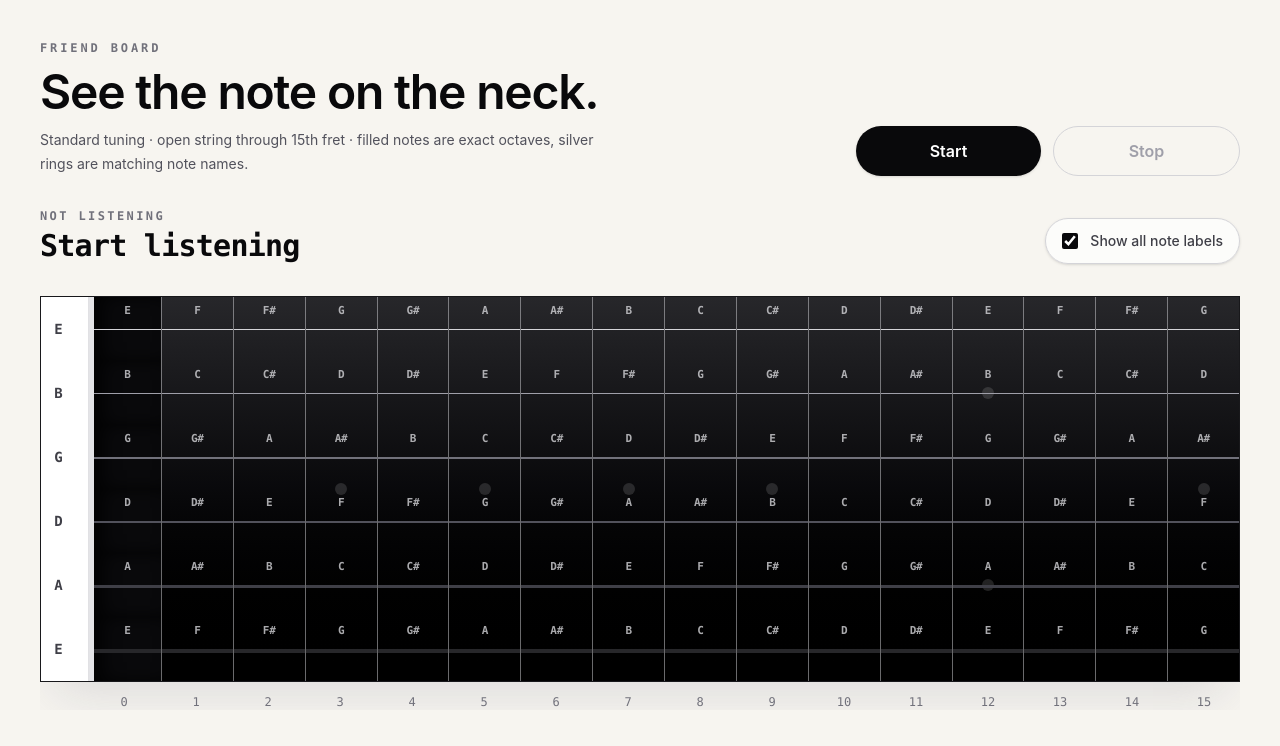
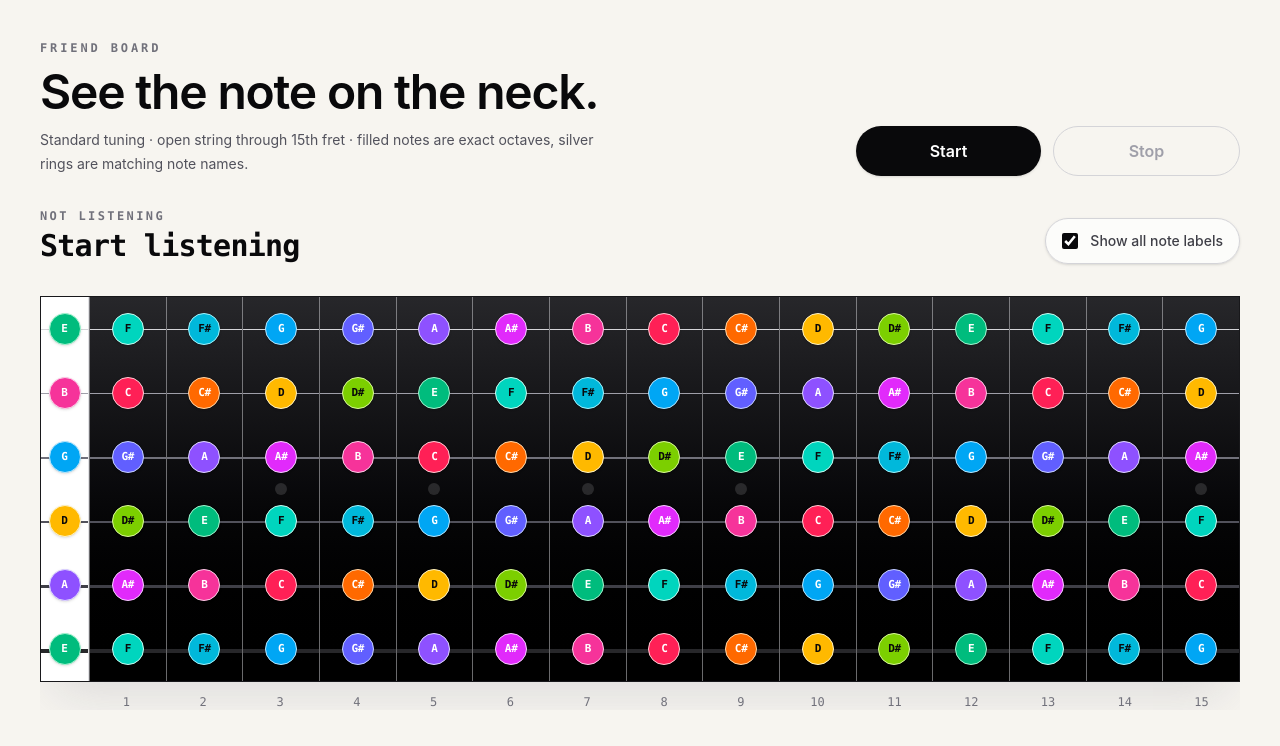
Before and after one commit to asketonim/friend-board, a Next.js app: page / in a window 1280 px wide. Shown: the top 746 px of the page. Built offline with nearby package versions, Linux system fonts and the light colour scheme.

Commit message:
feat: make note labels more distinguishable

```diff
--- a/src/components/Fretboard.tsx
+++ b/src/components/Fretboard.tsx
@@ -1,7 +1,7 @@
 import { DetectedNote, getFretboardPositions } from "@/music/notes"
 
 const MAX_FRET = 15
-const FRETS = Array.from({ length: MAX_FRET + 1 }, (_, fret) => fret)
+const FRETS = Array.from({ length: MAX_FRET }, (_, fret) => fret + 1)
 const MARKER_FRETS: Record<number, true> = {
   3: true,
   5: true,
@@ -17,6 +17,21 @@ const STRING_STYLES = [
   { height: "2px", color: "bg-zinc-600" },
   { height: "3px", color: "bg-zinc-700" },
   { height: "4px", color: "bg-zinc-800" },
+]
+
+const NOTE_COLOR_STYLES = [
+  "bg-rose-500 border-rose-200 text-white",
+  "bg-orange-500 border-orange-200 text-white",
+  "bg-amber-400 border-amber-100 text-zinc-950",
+  "bg-lime-500 border-lime-200 text-zinc-950",
+  "bg-emerald-500 border-emerald-200 text-white",
+  "bg-teal-400 border-teal-100 text-zinc-950",
+  "bg-cyan-500 border-cyan-200 text-zinc-950",
+  "bg-sky-500 border-sky-200 text-white",
+  "bg-indigo-500 border-indigo-200 text-white",
+  "bg-violet-500 border-violet-200 text-white",
+  "bg-fuchsia-500 border-fuchsia-200 text-white",
+  "bg-pink-500 border-pink-200 text-white",
 ]
 
 type FretboardProps = {
@@ -39,19 +54,26 @@ const getHighlight = (
   return null
 }
 
-const getNoteClassName = (highlight: Highlight): string => {
+const getNoteClassName = (
+  highlight: Highlight,
+  pitchClass: number,
+  hasDetectedNote: boolean,
+  isVisible: boolean,
+): string => {
   const baseClass =
-    "absolute left-1/2 top-1/2 z-20 flex h-8 min-w-8 -translate-x-1/2 -translate-y-[105%] items-center justify-center rounded-full px-1.5 font-mono text-[11px] font-semibold tracking-tight transition"
+    "absolute left-1/2 top-1/2 z-20 flex h-8 min-w-8 -translate-x-1/2 -translate-y-1/2 items-center justify-center rounded-full border px-1.5 font-mono text-[11px] font-bold tracking-tight shadow-sm transition-[filter,transform,box-shadow,background-color,border-color,color] duration-200"
+
+  if (!isVisible) return `${baseClass} opacity-0`
 
   if (highlight === "exact") {
-    return `${baseClass} bg-white text-black shadow-[0_0_18px_rgba(255,255,255,0.38)]`
+    return `${baseClass} ${NOTE_COLOR_STYLES[pitchClass]} scale-110 border-white opacity-100 shadow-[0_0_0_2px_rgba(255,255,255,0.95),0_0_22px_rgba(255,255,255,0.55)]`
   }
 
-  if (highlight === "related") {
-    return `${baseClass} border border-zinc-200 bg-transparent text-zinc-100 shadow-[0_0_10px_rgba(255,255,255,0.16)]`
+  if (hasDetectedNote) {
+    return `${baseClass} ${NOTE_COLOR_STYLES[pitchClass]} opacity-100 brightness-50 saturate-50 grayscale-[35%]`
   }
 
-  return `${baseClass} text-zinc-300/80`
+  return `${baseClass} ${NOTE_COLOR_STYLES[pitchClass]} opacity-100`
 }
 
 export const Fretboard = ({
@@ -59,27 +81,28 @@ export const Fretboard = ({
   showNoteLabels,
 }: FretboardProps) => {
   const rows = getFretboardPositions(MAX_FRET)
+  const hasDetectedNote = detectedNotes.length > 0
 
   return (
     <div className="overflow-x-auto">
-      <div className="min-w-[920px]">
+      <div className="min-w-[875px]">
         <div
           className="grid overflow-hidden border border-zinc-900 bg-gradient-to-b from-zinc-800 via-zinc-950 to-black shadow-2xl shadow-zinc-400/30"
           style={{
-            gridTemplateColumns: `3rem repeat(${MAX_FRET + 1}, minmax(3rem, 1fr))`,
+            gridTemplateColumns: `3rem repeat(${MAX_FRET}, minmax(3rem, 1fr))`,
           }}
         >
           {rows.map((positions, stringIndex) => {
-            const string = positions[0]
             const stringStyle = STRING_STYLES[stringIndex]
 
-            return positions.map((position, fretIndex) => {
+            return positions.map((position) => {
               const highlight = getHighlight(
                 position.midi,
                 position.pitchClass,
                 detectedNotes,
               )
-              const isStringLabel = fretIndex === 0
+              const isOpenString = position.fret === 0
+              const isNoteVisible = showNoteLabels || highlight === "exact"
               const showSingleMarker =
                 stringIndex === 2 && MARKER_FRETS[position.fret] === true
               const showDoubleMarker =
@@ -89,29 +112,11 @@ export const Fretboard = ({
                 <div
                   key={`${position.stringId}-${position.fret}`}
                   className={
-                    isStringLabel
-                      ? "contents"
+                    isOpenString
+                      ? "relative min-h-16 border-r border-zinc-300/70 bg-white"
                       : "relative min-h-16 border-l border-zinc-300/50"
                   }
                 >
-                  {isStringLabel ? (
-                    <>
-                      <div className="flex items-center justify-center border-r border-zinc-300/70 bg-white pr-3 text-right font-mono text-sm font-semibold text-zinc-700">
-                        {string.stringLabel}
-                      </div>
-                      <div className="relative min-h-16 border-l-[5px] border-zinc-200 bg-zinc-950 shadow-[inset_10px_0_16px_rgba(0,0,0,0.75)]">
-                        <span
-                          aria-hidden="true"
-                          className={`absolute left-0 right-0 top-1/2 z-10 ${stringStyle.color}`}
-                          style={{ height: stringStyle.height }}
-                        />
-                        <span className={getNoteClassName(highlight)}>
-                          {showNoteLabels ? position.noteName : null}
-                        </span>
-                      </div>
-                    </>
-                  ) : (
-                    <>
                   {showSingleMarker ? (
                     <span className="absolute left-1/2 top-full z-0 h-3 w-3 -translate-x-1/2 -translate-y-1/2 rounded-full bg-zinc-200/15" />
                   ) : null}
@@ -123,11 +128,16 @@ export const Fretboard = ({
                     className={`absolute left-0 right-0 top-1/2 z-10 ${stringStyle.color}`}
                     style={{ height: stringStyle.height }}
                   />
-                      <span className={getNoteClassName(highlight)}>
-                        {showNoteLabels ? position.noteName : null}
+                  <span
+                    className={getNoteClassName(
+                      highlight,
+                      position.pitchClass,
+                      hasDetectedNote,
+                      isNoteVisible,
+                    )}
+                  >
+                    {isNoteVisible ? position.noteName : null}
                   </span>
-                    </>
-                  )}
                 </div>
               )
             })
@@ -137,7 +147,7 @@ export const Fretboard = ({
         <div
           className="mt-3 grid font-mono text-xs font-medium text-zinc-500"
           style={{
-            gridTemplateColumns: `3rem repeat(${MAX_FRET + 1}, minmax(3rem, 1fr))`,
+            gridTemplateColumns: `3rem repeat(${MAX_FRET}, minmax(3rem, 1fr))`,
           }}
         >
           <div aria-hidden="true" />
```
Lines whose indentation alone changed are shown as unchanged.
